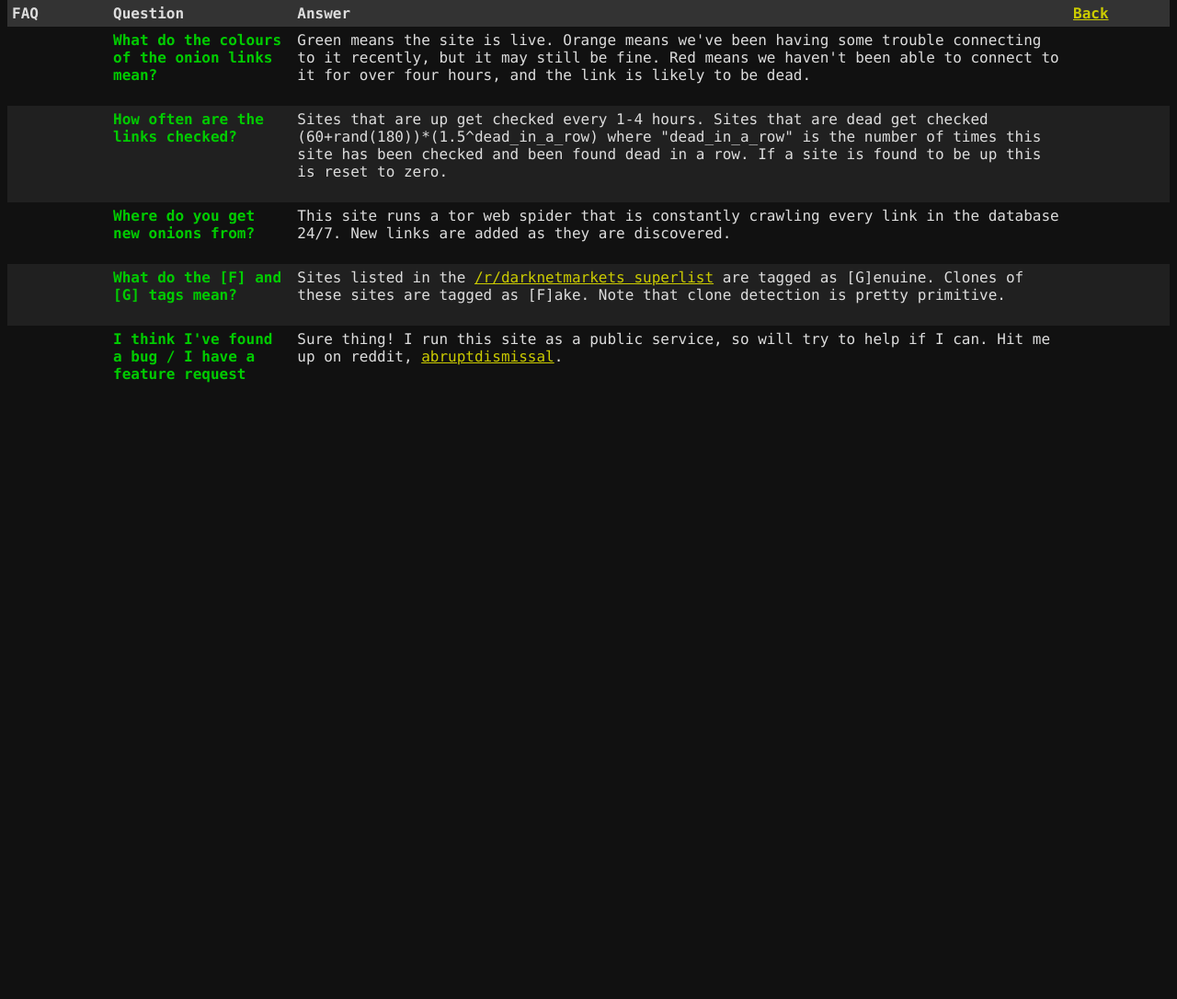
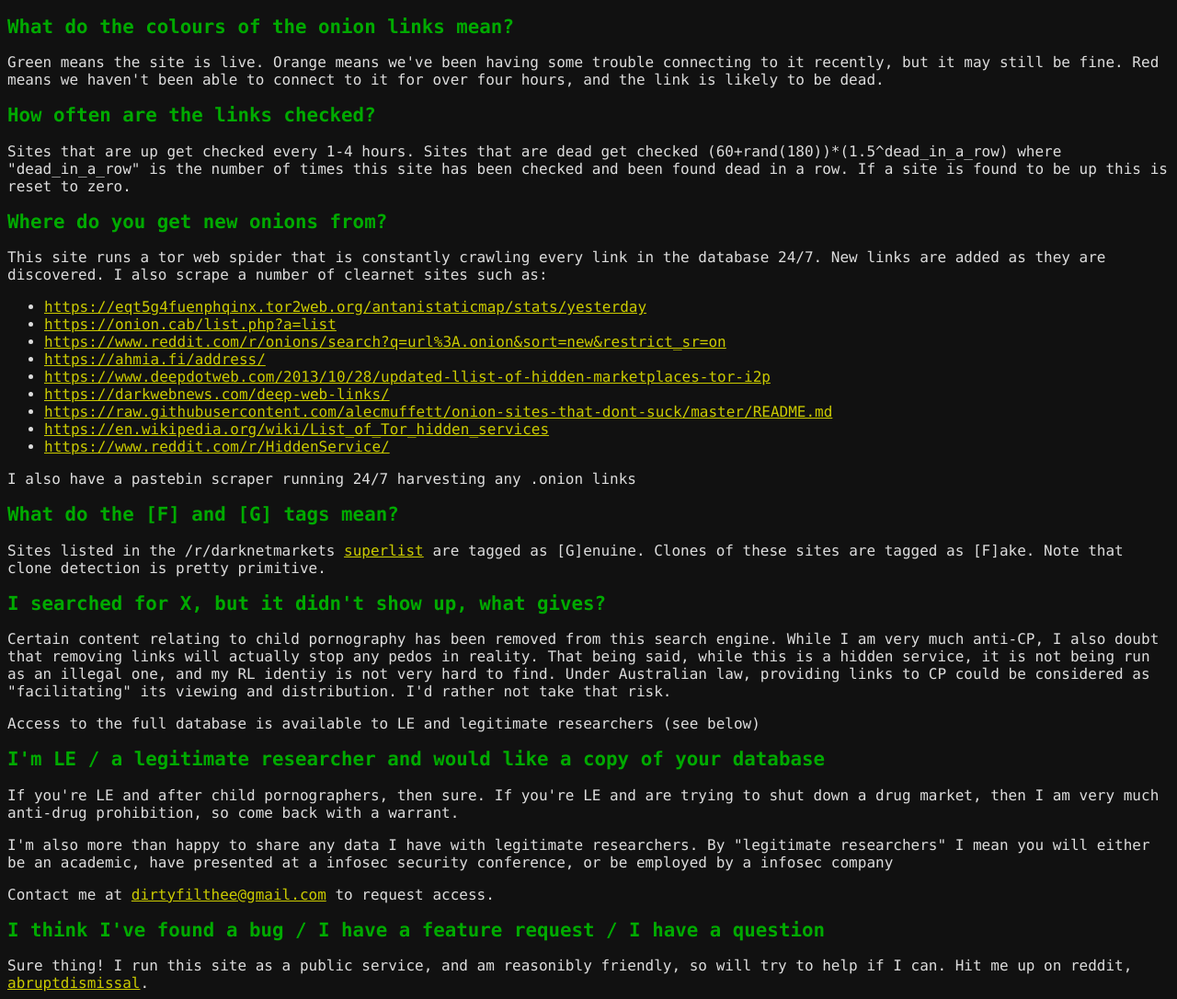
Before and after one commit to dirtyfilthy/freshonions-torscraper, a Python web app: template web/templates/faq.html in a window 1280 px wide. Shown: the part 71-1157 px from the top of the page at 92% size. Before the commit the page ends 487 px from the top, so only its background shows below. Run offline with Jinja, Linux system fonts and the light colour scheme; the template is opened without the code that fills it, so the values that code supplies are empty.

Commit message:
update FAQ and banned words

```diff
--- a/web/templates/faq.html
+++ b/web/templates/faq.html
@@ -1,72 +1,104 @@
 {% extends "layout.html" %}
 {% block body %}
-	<table>
-		<thead>
-			<tr>
-				<th>FAQ</th>
-				<th>Question</th>
-				<th>Answer</th>
-				<th><a href="/">Back</a></th>
-			</tr>
-		</thead>
-		<tbody>
-		<tr>
-			<td class="heading_column"></td>
-			<td class="question">
-				What do the colours of the onion links mean?
-			</td>
-			<td class="answer">
-				Green means the site is live. Orange means we've been having some trouble connecting to it recently, but it may still be fine. Red means we haven't been able to connect to it for over four hours, and the link is likely to be dead.
-				<br/><br/>
-			</td>
-			<td class="last_column"></td>
-		</tr>
-		<tr>
-			<td class="heading_column"></td>
-			<td class="question">
-				How often are the links checked?
-			</td>
-			<td class="answer">
-				Sites that are up get checked every 1-4 hours. Sites that are dead get checked (60+rand(180))*(1.5^dead_in_a_row) where "dead_in_a_row" is the number of times this site has been checked and been found dead in a row. If a site is found to be up this is reset to zero.
-				<br/><br/>
-			</td>
-			<td class="last_column"></td>
-		</tr>
-		<tr>
-			<td class="heading_column"></td>
-			<td class="question">
-				Where do you get new onions from?
-			</td>
-			<td class="answer">
-				This site runs a tor web spider that is constantly crawling every link in the database 24/7. New links are added as they are discovered.
-				<br/><br/>
-			</td>
-			<td class="last_column"></td>
-		</tr>
-		<tr>
-			<td class="heading_column"></td>
-			<td class="question">
-				What do the [F] and [G] tags mean?
-			</td>
-			<td class="answer">
-				Sites listed in the <a href="https://www.reddit.com/r/darknetmarkets/wiki/superlist">/r/darknetmarkets superlist</a> are tagged as [G]enuine. Clones of these sites are tagged as [F]ake. Note that clone detection is pretty primitive.
-				<br/><br/>
-			</td>
-			<td class="last_column"></td>
-		</tr>
-		<tr>
-			<td class="heading_column"></td>
-			<td class="question">
-				I think I've found a bug / I have a feature request
-			</td>
-			<td class="answer">
-				Sure thing! I run this site as a public service, so will try to help if I can. Hit me up on reddit, <a href="https://www.reddit.com/user/abruptdismissal/">abruptdismissal</a>.
-				<br/><br/>
-			</td>
-			<td class="last_column"></td>
-		</tr
+<div class="contents">
 
+<div class="FAQ">
+<div class="question">
+<h2>What do the colours of the onion links mean?</h2>
+</div>
+<div class="answer">
+<p>
+Green means the site is live. Orange means we've been having some trouble connecting to it recently, but it may still be fine. Red means we haven't been able to connect to it for over four hours, and the link is likely to be dead.
+</p>
+</div>
+</div>
 
-		</tbody>
-	</table>
+<div class="FAQ">
+<div class="question">
+<h2>How often are the links checked?</h2>
+</div>
+<div class="answer">
+<p>
+Sites that are up get checked every 1-4 hours. Sites that are dead get checked (60+rand(180))*(1.5^dead_in_a_row) where "dead_in_a_row" is the number of times this site has been checked and been found dead in a row. If a site is found to be up this is reset to zero.
+</p>
+</div>
+</div>
+
+<div class="FAQ">
+<div class="question">
+<h2>Where do you get new onions from?</h2>
+</div>
+<div class="answer">
+<p>
+This site runs a tor web spider that is constantly crawling every link in the database 24/7. New links are added as they are discovered. I also scrape a number of clearnet sites such as:
+</p>
+<p>
+<ul>
+<li><a href="https://eqt5g4fuenphqinx.tor2web.org/antanistaticmap/stats/yesterday"</a>https://eqt5g4fuenphqinx.tor2web.org/antanistaticmap/stats/yesterday</a></li>
+<li><a href="https://onion.cab/list.php?a=list">https://onion.cab/list.php?a=list</a></li>
+<li><a href="https://www.reddit.com/r/onions/search?q=url%3A.onion&sort=new&restrict_sr=on">https://www.reddit.com/r/onions/search?q=url%3A.onion&amp;sort=new&amp;restrict_sr=on</a></li>
+<li><a href="https://ahmia.fi/address/">https://ahmia.fi/address/</a></li>
+<li><a href="https://www.deepdotweb.com/2013/10/28/updated-llist-of-hidden-marketplaces-tor-i2p">https://www.deepdotweb.com/2013/10/28/updated-llist-of-hidden-marketplaces-tor-i2p</a></li>
+<li><a href="https://darkwebnews.com/deep-web-links/">https://darkwebnews.com/deep-web-links/</a></li>
+<li><a href="https://raw.githubusercontent.com/alecmuffett/onion-sites-that-dont-suck/master/README.md">https://raw.githubusercontent.com/alecmuffett/onion-sites-that-dont-suck/master/README.md</a></li>
+<li><a href="https://en.wikipedia.org/wiki/List_of_Tor_hidden_services">https://en.wikipedia.org/wiki/List_of_Tor_hidden_services</a></li>
+<li><a href="https://www.reddit.com/r/HiddenService/">https://www.reddit.com/r/HiddenService/</a></li>
+</ul>
+</p>
+<p>I also have a pastebin scraper running 24/7 harvesting any .onion links</p>
+</div>
+</div>
+
+<div class="FAQ">
+<div class="question">
+<h2>What do the [F] and [G] tags mean?</h2>
+</div>
+<div class="answer">
+<p>
+Sites listed in the /r/darknetmarkets <a href="https://www.reddit.com/r/darknetmarkets/wiki/superlist">superlist</a> are tagged as [G]enuine. Clones of these sites are tagged as [F]ake. Note that clone detection is pretty primitive.
+</p>
+</div>
+</div>
+
+<div class="FAQ">
+<div class="question">
+<h2>I searched for X, but it didn't show up, what gives?</h2>
+</div>
+<div class="answer">
+<p>
+Certain content relating to child pornography has been removed from this search engine. While I am very much anti-CP, I also doubt that removing links will actually stop any pedos in reality. That being said, while this is a hidden service, it is not being run as an illegal one, and my RL identiy is not very hard to find. Under Australian law, providing links to CP could be considered as "facilitating" its viewing and distribution. I'd rather not take that risk.
+</p>
+<p>
+Access to the full database is available to LE  and legitimate researchers (see below)
+</p>
+</div>
+</div>
+
+<div class="FAQ">
+<div class="question">
+<h2>I'm LE / a legitimate researcher and would like a copy of your database</h2>
+</div>
+<div class="answer">
+<p>
+If you're LE and after child pornographers, then sure. If you're LE and are trying to shut down a drug market, then I am very much anti-drug prohibition, so come back with a warrant.
+</p>
+<p>
+I'm also more than happy to share any data I have with legitimate researchers. By "legitimate researchers" I mean you will either be an academic, have presented at a infosec security conference, or be employed by a infosec company
+</p>
+<p>
+Contact me at <a href="mailto://dirtyfilthee@gmail.com">dirtyfilthee@gmail.com</a> to request access.
+</p>
+</div>
+</div>
+
+<div class="FAQ">
+<div class="question">
+<h2>I think I've found a bug / I have a feature request / I have a question</h2>
+</div>
+<div class="answer">
+Sure thing! I run this site as a public service, and am reasonibly friendly, so will try to help if I can. Hit me up on reddit, <a href="https://www.reddit.com/user/abruptdismissal/">abruptdismissal</a>.
+</div>
+</div>
+
+</div>
 {% endblock %}
```
Also changed, not shown: 3 other files.
